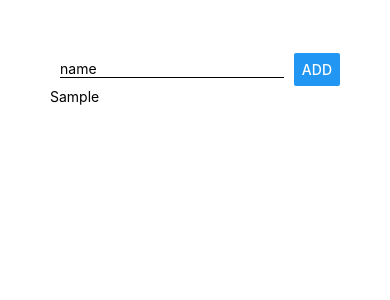
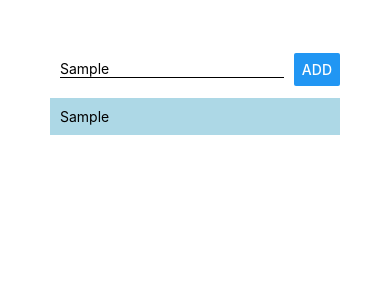
Before and after one commit to regotiss/React-Native-Name-App, a React Native app: screen / in a window 390 px wide. Both pictures are taken after typing "Sample" into the empty fields and a click on the button "ADD". Shown: the top 300 px of the page. Built offline with nearby package versions, Linux system fonts and the light colour scheme.

Commit message:
Add styling to names list

```diff
--- a/App.js
+++ b/App.js
@@ -7,7 +7,6 @@ export default function App() {
 
   const addName = () => {
     setNames(names => [...names, name]);
-    setName('');
   };
 
   return (
@@ -23,7 +22,9 @@ export default function App() {
       </View>
       <View>
         {names.map(name => (
-          <Text key={name}>{name}</Text>
+          <View key={name} style={styles.listItem}>
+            <Text>{name}</Text>
+          </View>
         ))}
       </View>
     </View>
@@ -43,5 +44,10 @@ const styles = StyleSheet.create({
     flex: 1,
     margin: 10,
     borderBottomWidth: 1
+  },
+  listItem: {
+    marginVertical: 10,
+    backgroundColor: 'lightblue',
+    padding: 10
   }
 });
```
